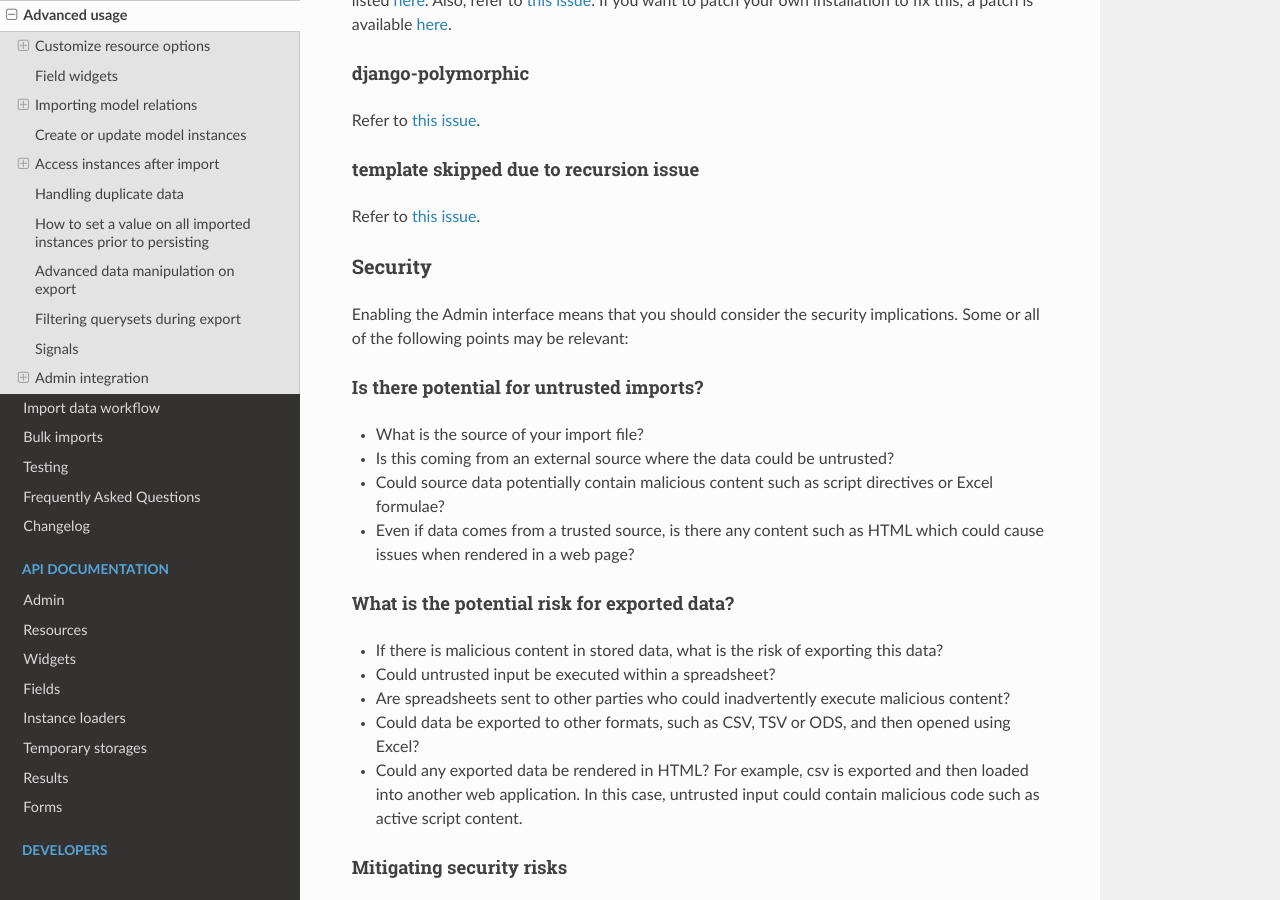
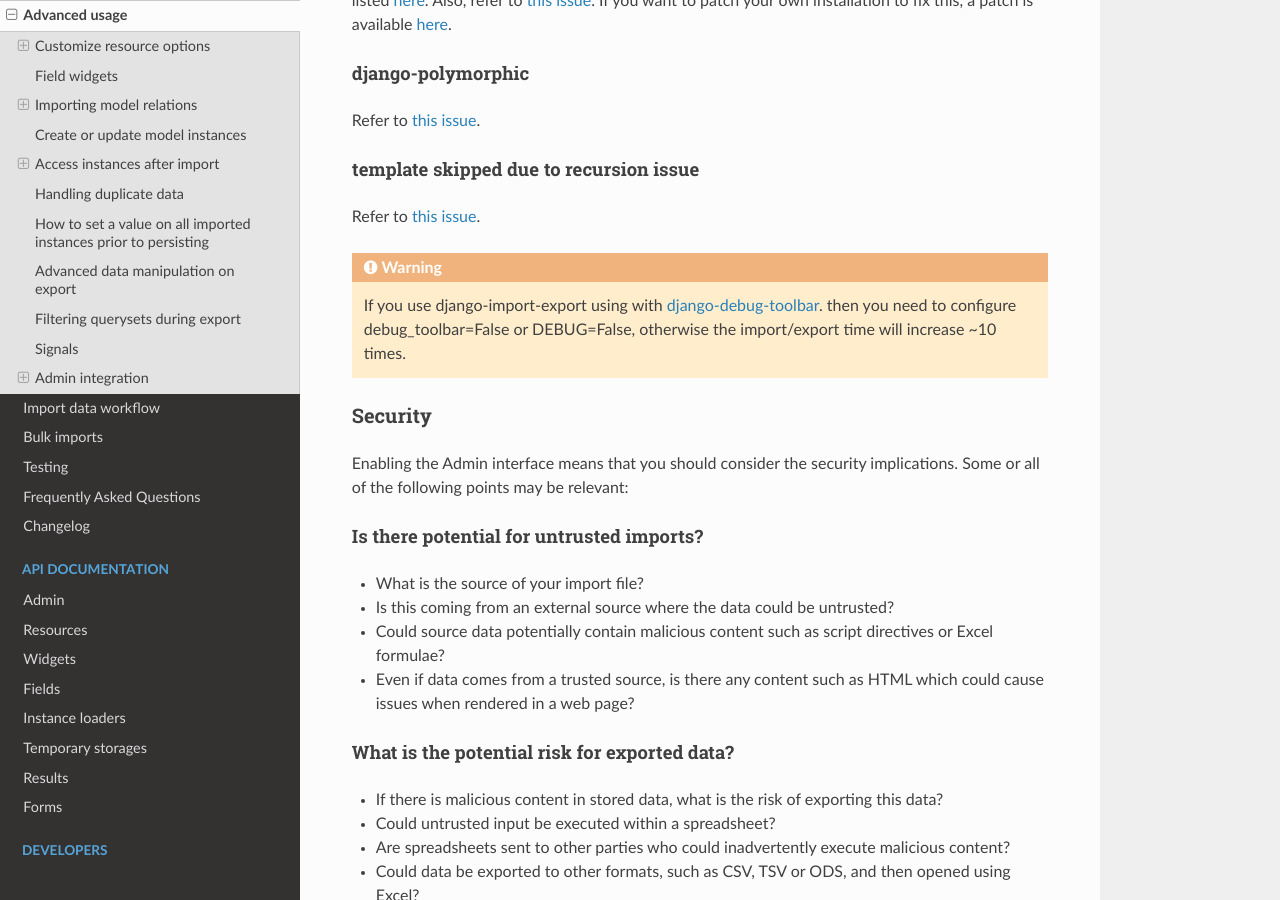
Before and after one commit to django-import-export/django-import-export, a Sphinx documentation site: the page built from docs/advanced_usage.rst, in a window 1280 px wide and 900 px high, scrolled down 20668 px. Built offline with Sphinx 7.4.7 and the Read the Docs theme 2.0.0, drawn with Linux system fonts in a browser that asks for light colours; pages that are not in the unit, such as notebooks, are missing from menus.

Commit message:
Moved the changes in commit 7c44d0a3 to a file advanced_usage.rst

```diff
--- a/docs/advanced_usage.rst
+++ b/docs/advanced_usage.rst
@@ -909,6 +909,11 @@ Refer to `this issue <https://github.com/django-import-export/django-import-expo
 
 .. _admin_security:
 
+.. warning::
+    If you use django-import-export using with `django-debug-toolbar <https://pypi.org/project/django-debug-toolbar>`_.
+    then you need to configure debug_toolbar=False or DEBUG=False,
+    otherwise the import/export time will increase ~10 times.
+
 Security
 --------
 
--- a/docs/getting_started.rst
+++ b/docs/getting_started.rst
@@ -148,7 +148,3 @@ we can export books::
     Data exported programmatically is not sanitized for malicious content.
     You will need to understand the implications of this and handle accordingly.
     See :ref:`admin_security`.
-
-    If you use django-import-export using with https://pypi.org/project/django-debug-toolbar
-    then you need to configure debug_toolbar=False or DEBUG=False,
-    otherwise the import/export time will increase ~10 times.
```
